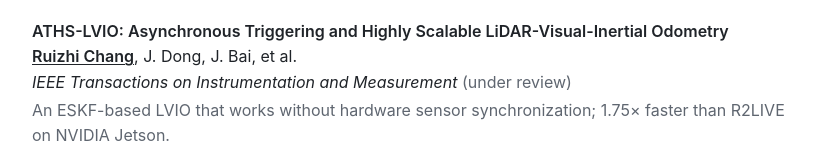
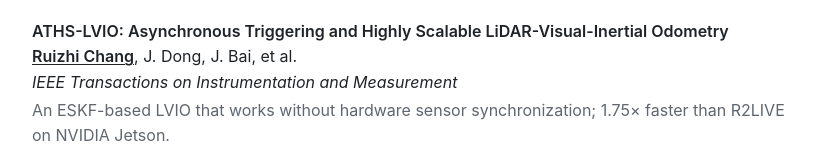
Before and after one commit to RuizhiChang/ruizhichang.github.io, a plain HTML site: page index.html in a window 1280 px wide. Shown: the part 851-1011 px from the top of the page, without its empty margins (222-1057 px from the left). Drawn offline with Linux system fonts and the light colour scheme.

Commit message:
Update index.html

```diff
--- a/index.html
+++ b/index.html
@@ -133,7 +133,7 @@
 <div class="pub">
   <span class="title">ATHS-LVIO: Asynchronous Triggering and Highly Scalable LiDAR-Visual-Inertial Odometry</span>
   <span class="authors"><span class="me">Ruizhi Chang</span>, J. Dong, J. Bai, et al.</span>
-  <span class="venue">IEEE Transactions on Instrumentation and Measurement <span class="status">(under review)</span></span>
+  <span class="venue">IEEE Transactions on Instrumentation and Measurement</span>
   <span class="desc">An ESKF-based LVIO that works without hardware sensor synchronization; 1.75× faster than R2LIVE on NVIDIA Jetson.</span>
 </div>
 
```
